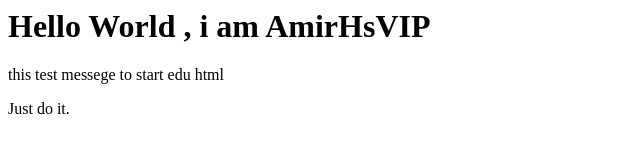
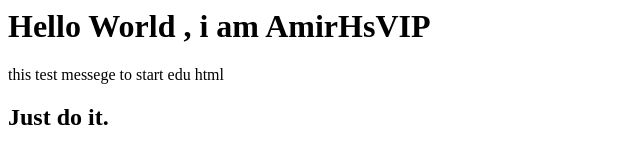
Before and after one commit to ahspace7/ahspace7.gtithub.io, a plain HTML site: page index.html in a window 1280 px wide. Shown: the whole page, without its empty margins (0-640 px from the left). Drawn offline with Linux system fonts and the light colour scheme.

Commit message:
Update index.html

```diff
--- a/index.html
+++ b/index.html
@@ -2,6 +2,6 @@
 <body>
 <h1>Hello World , i am AmirHsVIP</h1>
   <p>this test messege to start edu html</p>
-  <p>Just do it.</p>
+  <h2>Just do it.</h2>
 </body>
 </html>
```
